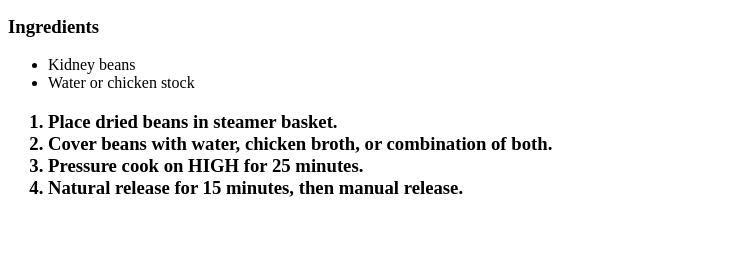
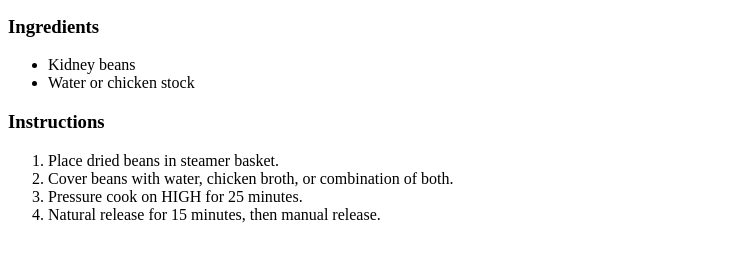
Before and after one commit to kiloindiatango/odin-recipes, a plain HTML site: page recipes/instant-pot-beans-kidney.html in a window 1280 px wide. Shown: the part 421-682 px from the top of the page, without its empty margins (0-741 px from the left). Drawn offline with Linux system fonts and the light colour scheme.

Commit message:
Fix unclosed h3 tag in instant-pot-beans-kidney.html

```diff
--- a/recipes/instant-pot-beans-kidney.html
+++ b/recipes/instant-pot-beans-kidney.html
@@ -15,7 +15,7 @@
             <li>Kidney beans</li>
             <li>Water or chicken stock</li>
         </ul>
-    <h3>
+    <h3>Instructions</h3>
         <ol>
             <li>Place dried beans in steamer basket.</li>
             <li>Cover beans with water, chicken broth, or combination of both.</li>
```
